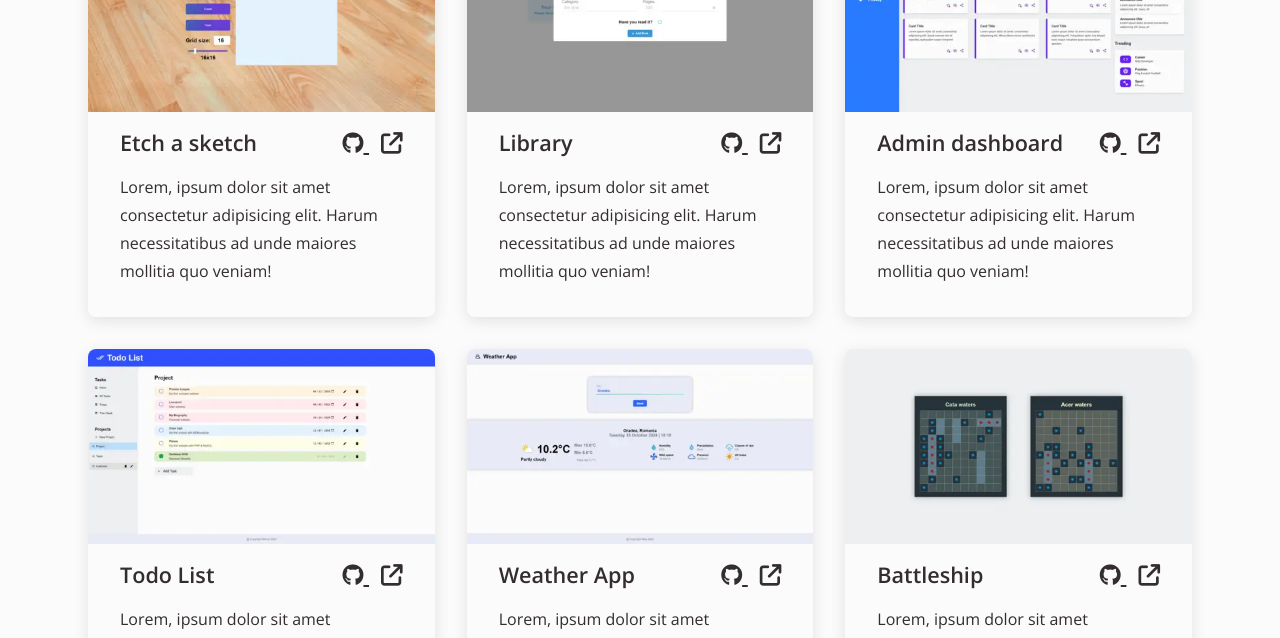
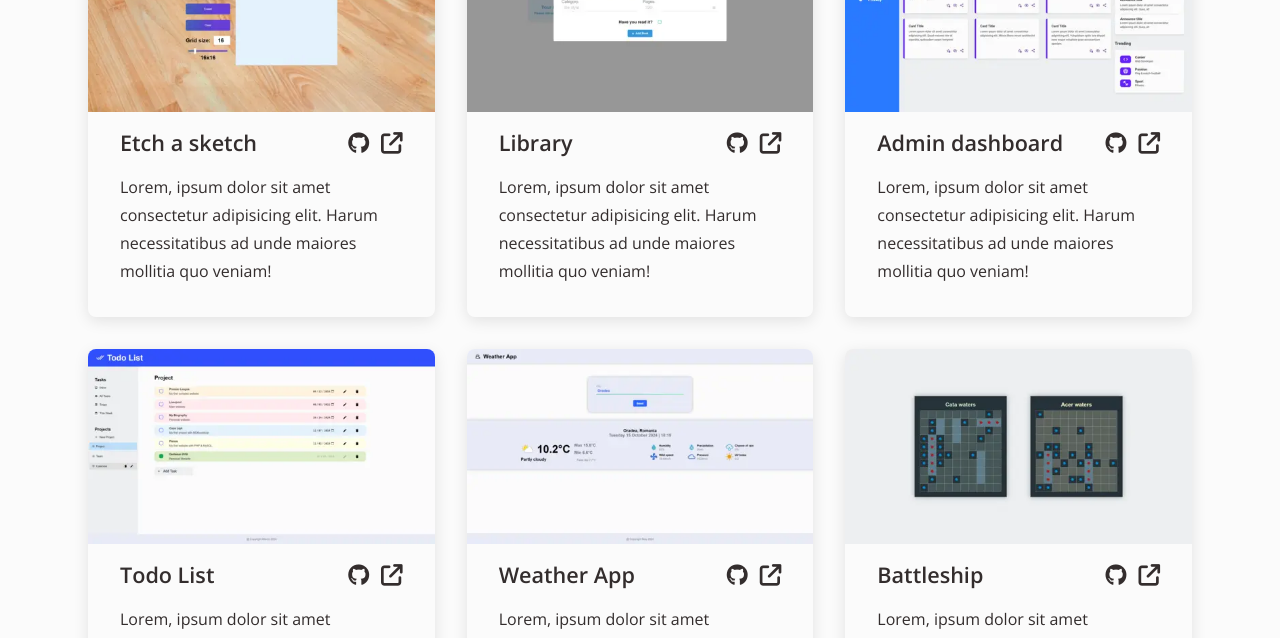
Before and after one commit to catalinbroinas/homepage, a website built with webpack: page src/template.html in a window 1280 px wide. Shown: the part 800-1438 px from the top of the page. Built offline with nearby package versions, Linux system fonts and the light colour scheme.

Commit message:
fix(my-work): remove unwanted space from cards
- Fixed spacing issue between icons in project cards

```diff
--- a/src/css/styles.css
+++ b/src/css/styles.css
@@ -225,10 +225,13 @@ ul {
 
 .project-card .card-links {
   font-size: 1.35rem;
+  display: flex;
+  align-items: center;
+  gap: 0.75rem;
+  margin-left: 0.75rem;
 }
 
 .project-card .card-link {
-  margin-left: 0.75rem;
   color: var(--main-color);
   transition: color 0.3s ease-in-out;
 }
```
